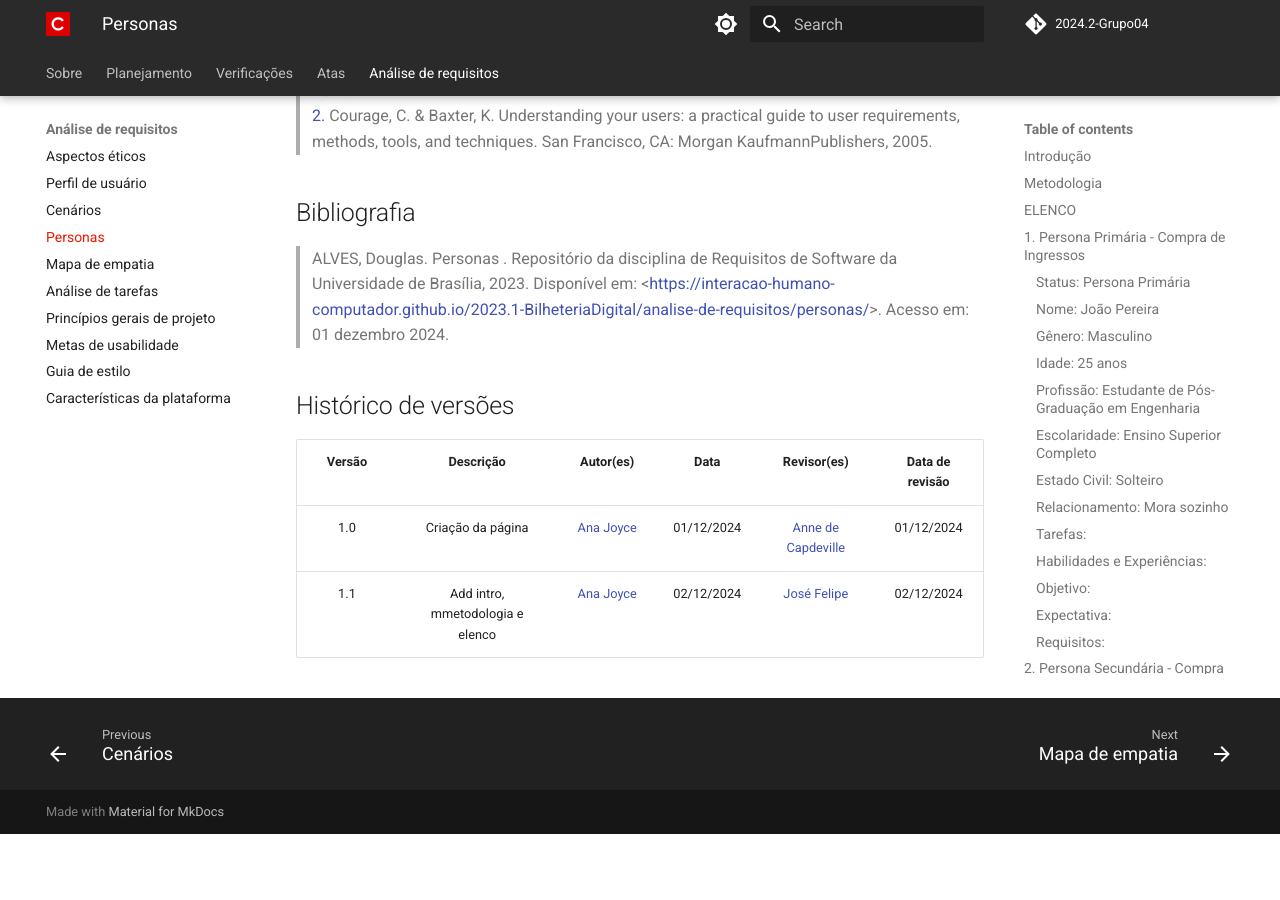
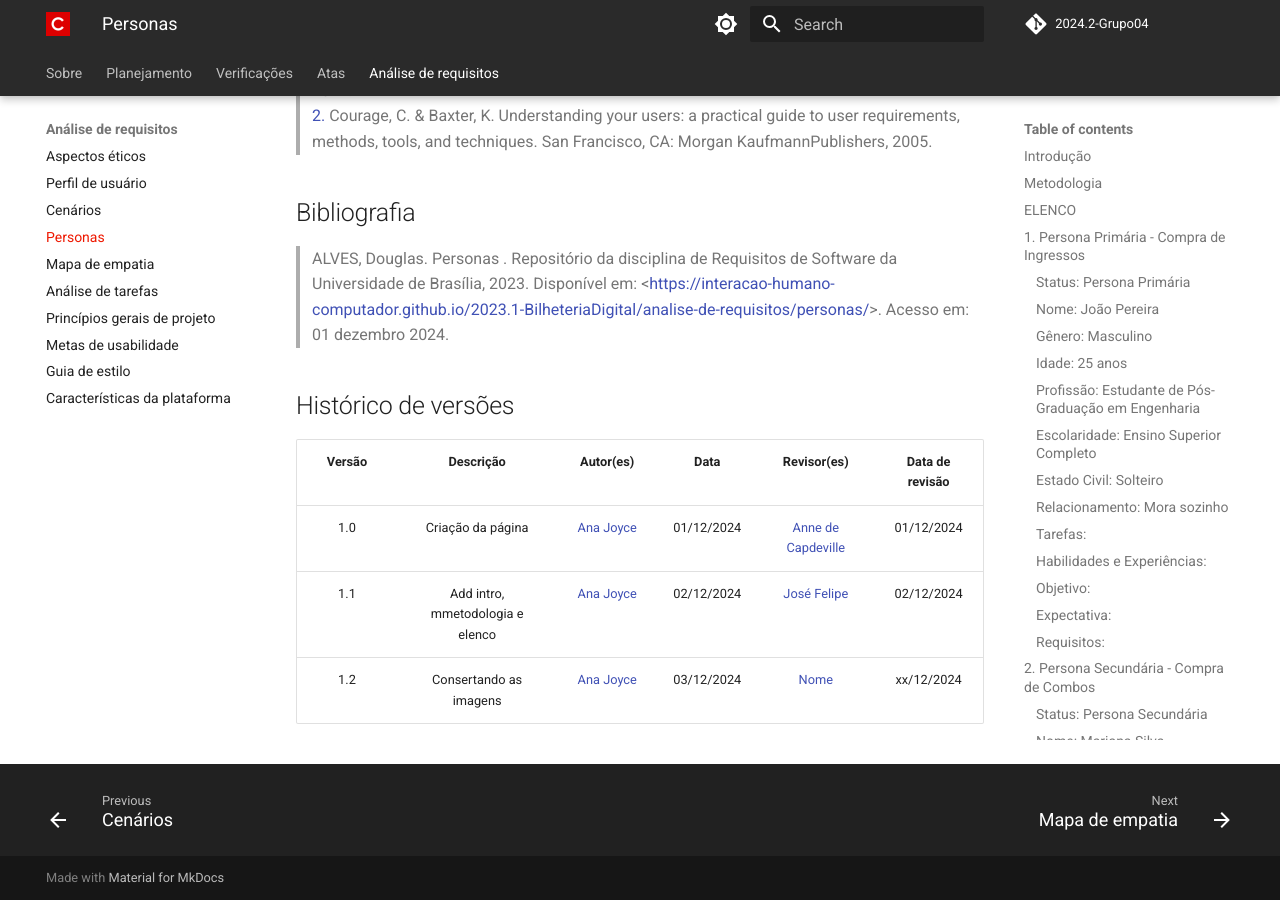
Before and after one commit to Interacao-Humano-Computador/2024.2-Grupo04, an MkDocs documentation site: the page built from docs/Analise-de-requisitos/personas.md, in a window 1280 px wide and 900 px high, scrolled down 7841 px. Built offline with MkDocs 1.6.1 and Material for MkDocs 9.7.7, drawn with Linux system fonts in a browser that asks for light colours; comment, search, counter and statistics services are not loaded; before the commit the page ends 8675 px from its top, so only the background shows below that.

Commit message:
add space to review

```diff
--- a/docs/Analise-de-requisitos/personas.md
+++ b/docs/Analise-de-requisitos/personas.md
@@ -226,3 +226,4 @@ Uma navegação intuitiva, com opções de personalização e entrega simples.
 | :----: | :----------------: | :-----------------------------------------------: | :--------: | :-------------------------------------------------: | :-------------: |
 |  1.0   | Criação da página | [Ana Joyce](https://github.com/anajoyceamorim) | 01/12/2024 | [Anne de Capdeville](https://github.com/nanecapde) |   01/12/2024   |
 |  1.1   | Add intro, mmetodologia e elenco | [Ana Joyce](https://github.com/anajoyceamorim) | 02/12/2024 | [José Felipe](https://github.com/Jose1277) |   02/12/2024   |
+|  1.2   | Consertando as imagens | [Ana Joyce](https://github.com/anajoyceamorim) | 03/12/2024 | [Nome](https://github.com/) |   xx/12/2024   |
```
